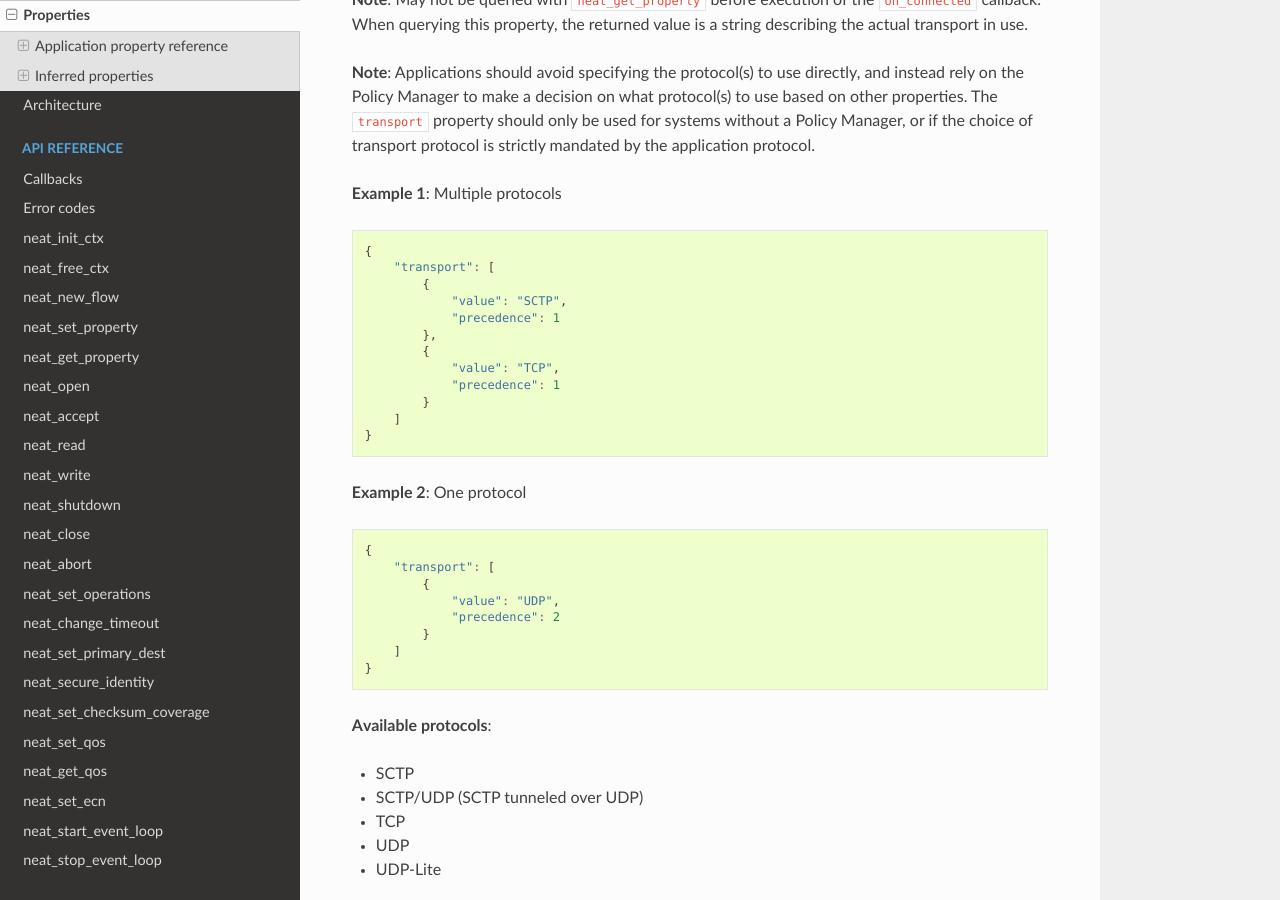
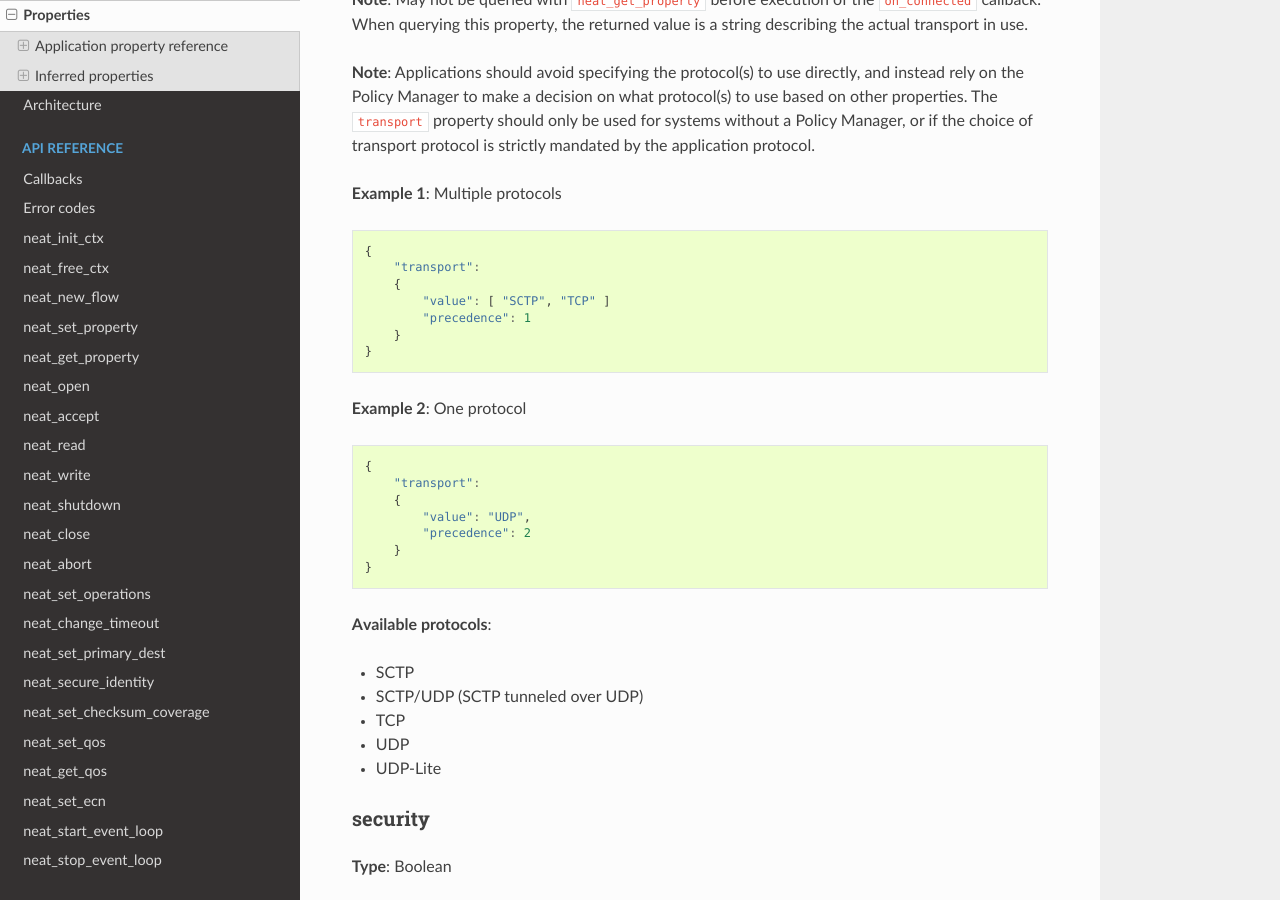
Before and after one commit to NEAT-project/neat, a Sphinx documentation site: the page built from docs/properties.md, in a window 1280 px wide and 900 px high, scrolled down 1078 px. Built offline with Sphinx 7.4.7 and the Read the Docs theme 2.0.0, drawn with Linux system fonts in a browser that asks for light colours; pages that are not in the unit, such as notebooks, are missing from menus.

Commit message:
property format fixes

````diff
--- a/docs/properties.md
+++ b/docs/properties.md
@@ -59,16 +59,11 @@ strictly mandated by the application protocol.
 
 ```javascript
 {
-    "transport": [
-        {
-            "value": "SCTP",
-            "precedence": 1
-        },
-        {
-            "value": "TCP",
-            "precedence": 1
-        }
-    ]
+    "transport":
+    {
+        "value": [ "SCTP", "TCP" ]
+        "precedence": 1
+    }
 }
 ```
 
@@ -76,12 +71,11 @@ strictly mandated by the application protocol.
 
 ```javascript
 {
-    "transport": [
-        {
-            "value": "UDP",
-            "precedence": 2
-        }
-    ]
+    "transport":
+    {
+        "value": "UDP",
+        "precedence": 2
+    }
 }
 ```
 
````
Also changed, not shown: 1 other file.
